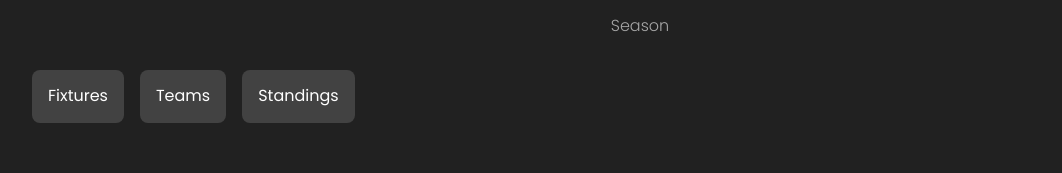
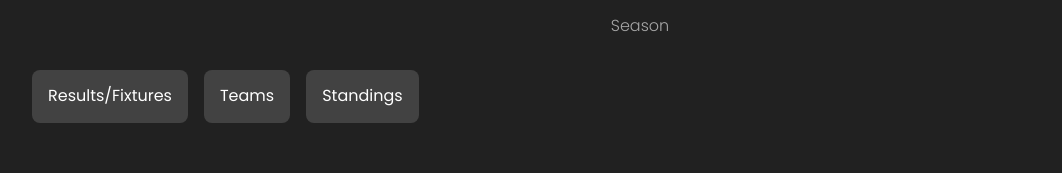
Before and after one commit to marko-krznar/React-Football-Results, a React (Create React App) app: page /team/1 in a window 1280 px wide. Shown: the part 213-386 px from the top of the page, without its empty margins (0-1062 px from the left). Built offline with nearby package versions, Linux system fonts and the light colour scheme; no server answers.

Commit message:
Added Results to header and remove log in Teams

```diff
--- a/src/containers/Header/Header.js
+++ b/src/containers/Header/Header.js
@@ -4,7 +4,7 @@ import "./style.scss";
 export default function Header() {
   return (
     <nav className="menu d-flex">
-      <Link to="/">Fixtures</Link>
+      <Link to="/">Results/Fixtures</Link>
       <Link to="/teams">Teams</Link>
       <Link to="/standings">Standings</Link>
     </nav>
--- a/src/containers/Team/Team.js
+++ b/src/containers/Team/Team.js
@@ -7,8 +7,6 @@ export default function Team() {
   const [team, setTeam] = useState({});
   const params = useParams();
   const noData = "-";
-
-  console.log(team[0]?.players);
 
   useEffect(() => {
     GETapi(
```
